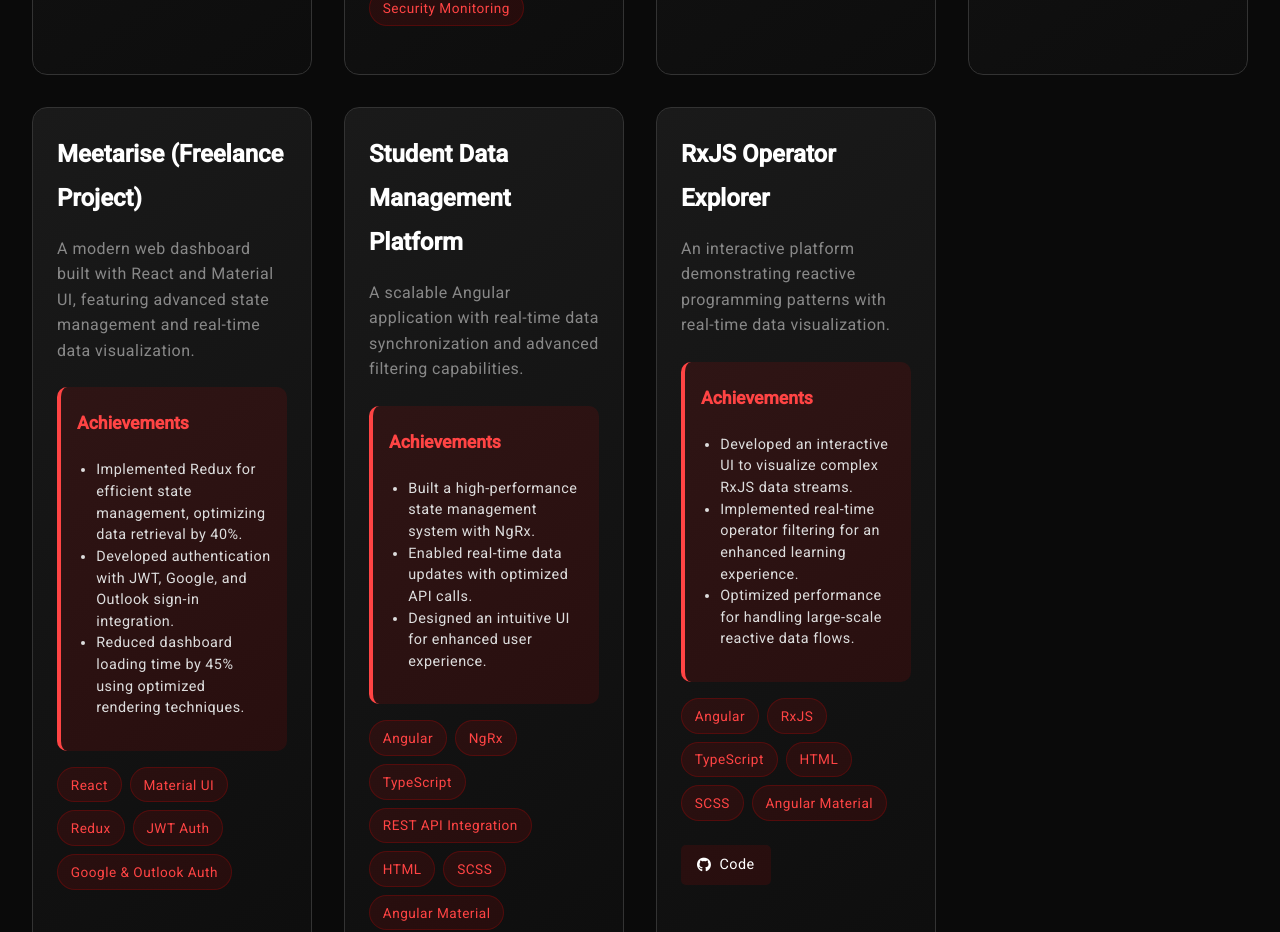
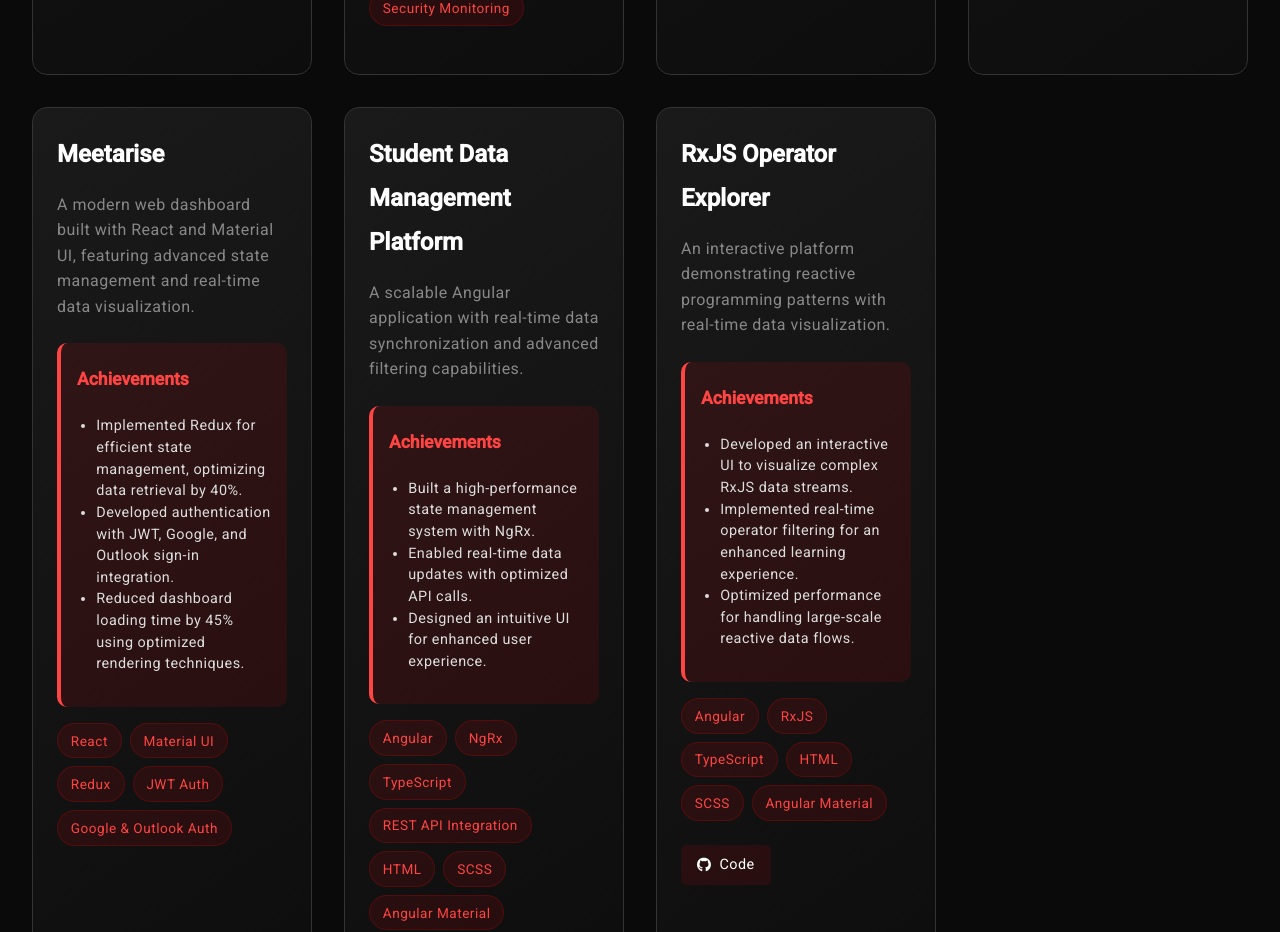
Before and after one commit to akashkhedekar8080/portfolio, an Angular app: page /projects in a window 1280 px wide. Shown: the part 1200-2132 px from the top of the page. Built offline with nearby package versions, Linux system fonts and the light colour scheme.

Commit message:
update project

```diff
--- a/src/app/features/projects/projects.component.ts
+++ b/src/app/features/projects/projects.component.ts
@@ -86,7 +86,7 @@
       technologies: ["Swift"],
     },
     {
-      title: "Meetarise (Freelance Project)",
+      title: "Meetarise",
       description:
         "A modern web dashboard built with React and Material UI, featuring advanced state management and real-time data visualization.",
       achievements: [
```
